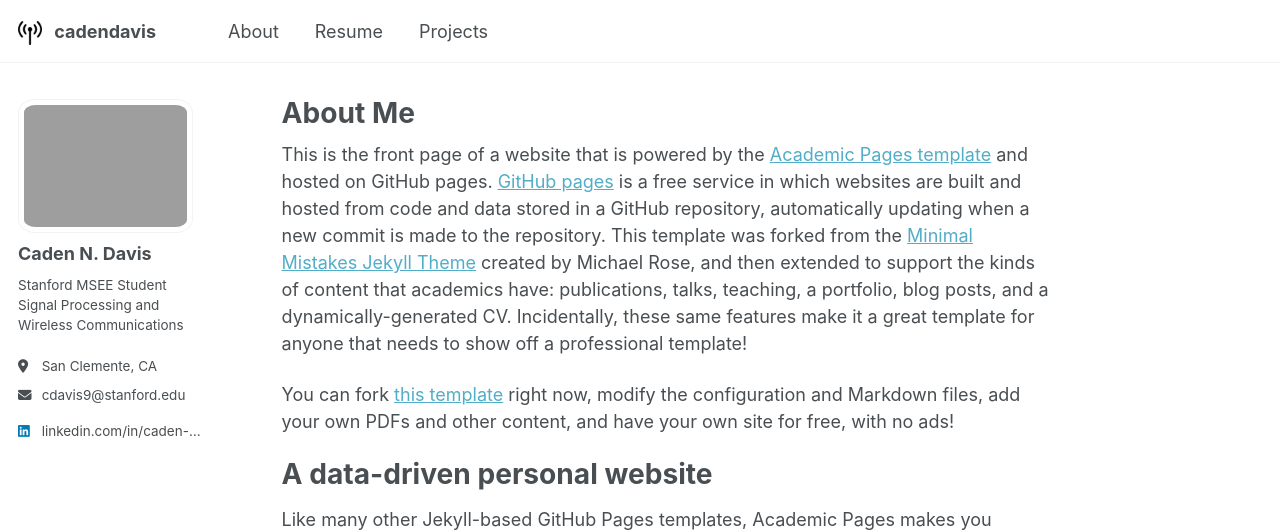
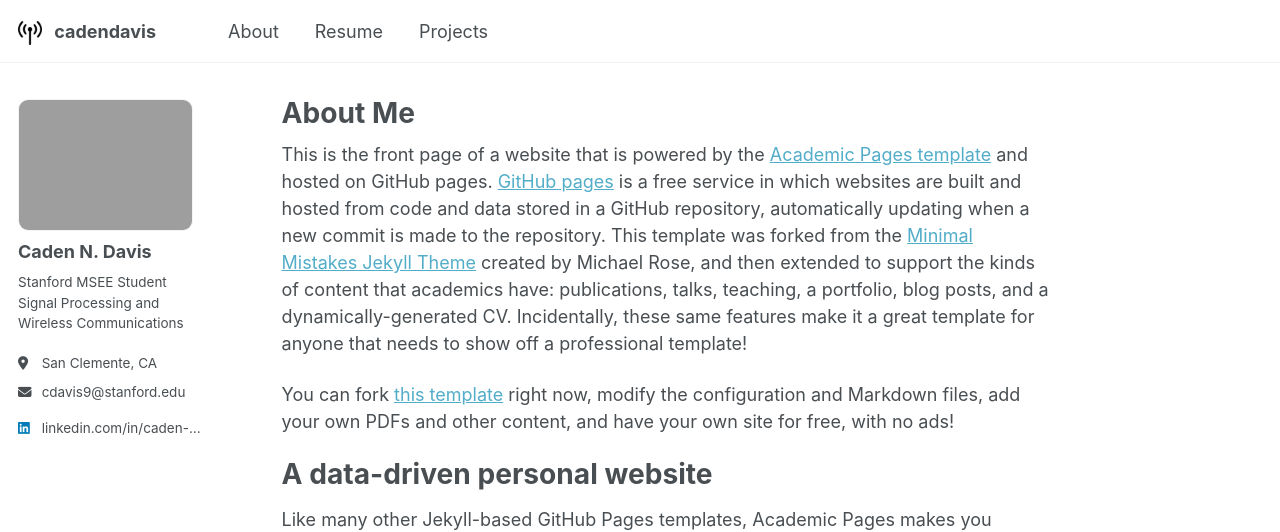
Before and after one commit to caden-davis/caden-davis.github.io, a Jekyll site: the page built from _pages/about.md, in a window 1280 px wide. Shown: the top 532 px of the page. Built offline with Jekyll 4.4.1, drawn with Linux system fonts in a browser that asks for light colours; a script that is not in the unit is left out.

Commit message:
Remove border from portrait

```diff
--- a/_sass/layout/_sidebar.scss
+++ b/_sass/layout/_sidebar.scss
@@ -108,10 +108,12 @@
   img {
     max-width: 175px;
     // border-radius: 50%;
-    border-radius: 10%;
+    // border-radius: 10%;
+    border-radius: 10px;
 
     @include breakpoint($large) {
-      padding: 5px;
+      // padding: 5px;
+      padding: 0px;
       border: 1px solid var(--global-border-color);
     }
   }
```
